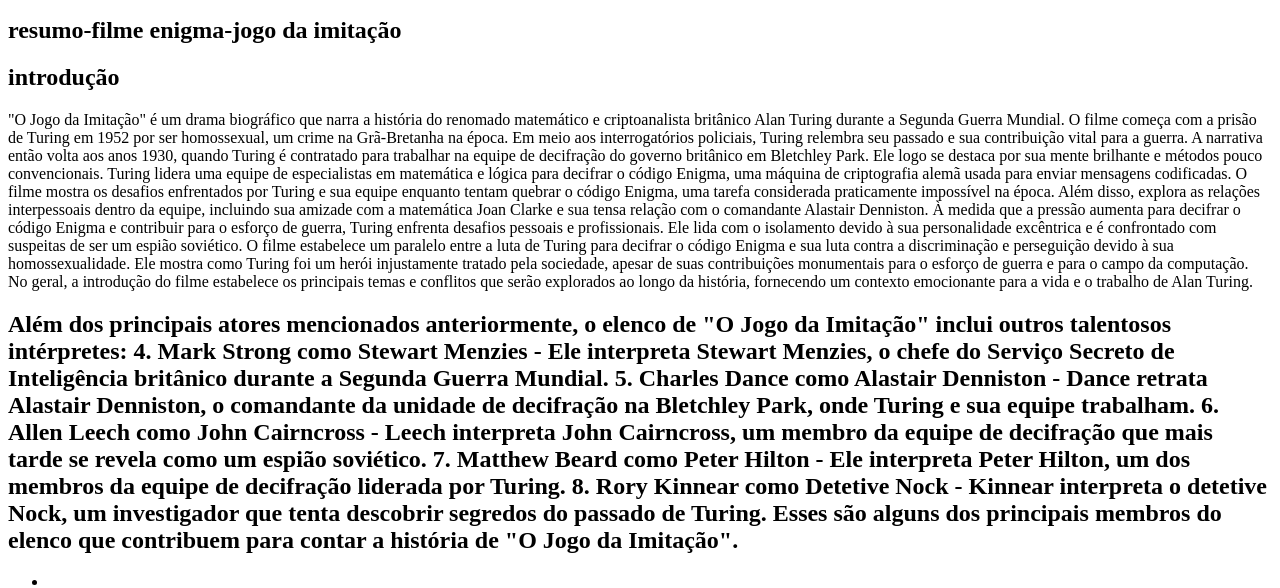
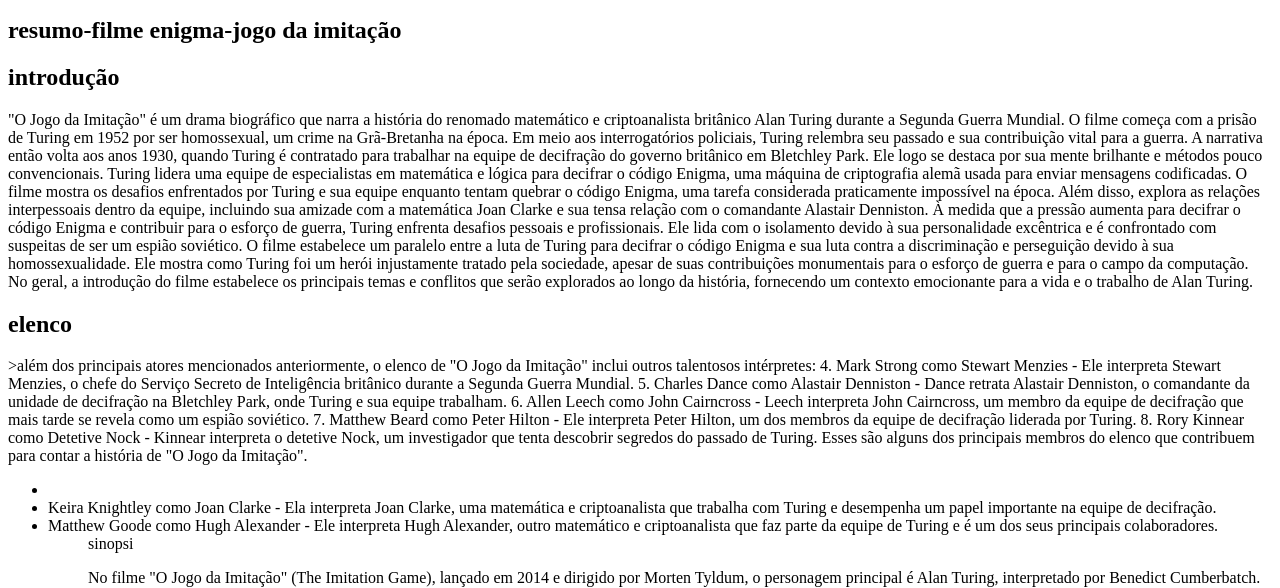
Before and after one commit to anahfpss/Enigma-3AEdith, a plain HTML site: page index.html in a window 1280 px wide. Shown: the part 101-689 px from the top of the page. Drawn offline with Linux system fonts and the light colour scheme.

Commit message:
tentativa ...

```diff
--- a/index.html
+++ b/index.html
@@ -30,7 +30,9 @@
     No geral, a introdução do filme estabelece os principais temas e conflitos que serão explorados ao longo da história, fornecendo um contexto emocionante para a vida e o trabalho de Alan Turing.</p>
 
     </section>
-    <h2>Além dos principais atores mencionados anteriormente, o elenco de "O Jogo da Imitação" inclui outros talentosos intérpretes:
+<section id="elenco">
+    <h2>elenco</h2>
+     <p>>além dos principais atores mencionados anteriormente, o elenco de "O Jogo da Imitação" inclui outros talentosos intérpretes:
 
     4. Mark Strong como Stewart Menzies - Ele interpreta Stewart Menzies, o chefe do Serviço Secreto de Inteligência britânico durante a Segunda Guerra Mundial.
 
@@ -42,7 +44,7 @@
 
     8. Rory Kinnear como Detetive Nock - Kinnear interpreta o detetive Nock, um investigador que tenta descobrir segredos do passado de Turing.
 
-    Esses são alguns dos principais membros do elenco que contribuem para contar a história de "O Jogo da Imitação".</h2>
+    Esses são alguns dos principais membros do elenco que contribuem para contar a história de "O Jogo da Imitação". </p>
    <ul>
     <li><Benedict Cumberbatch como Alan Turing - Ele retrata o renomado matemático e criptoanalista britânico que lidera a equipe de decifração de códigos durante a Segunda Guerra Mundial./li>
     <li>Keira Knightley como Joan Clarke - Ela interpreta Joan Clarke, uma matemática e criptoanalista que trabalha com Turing e desempenha um papel importante na equipe de decifração.
```
